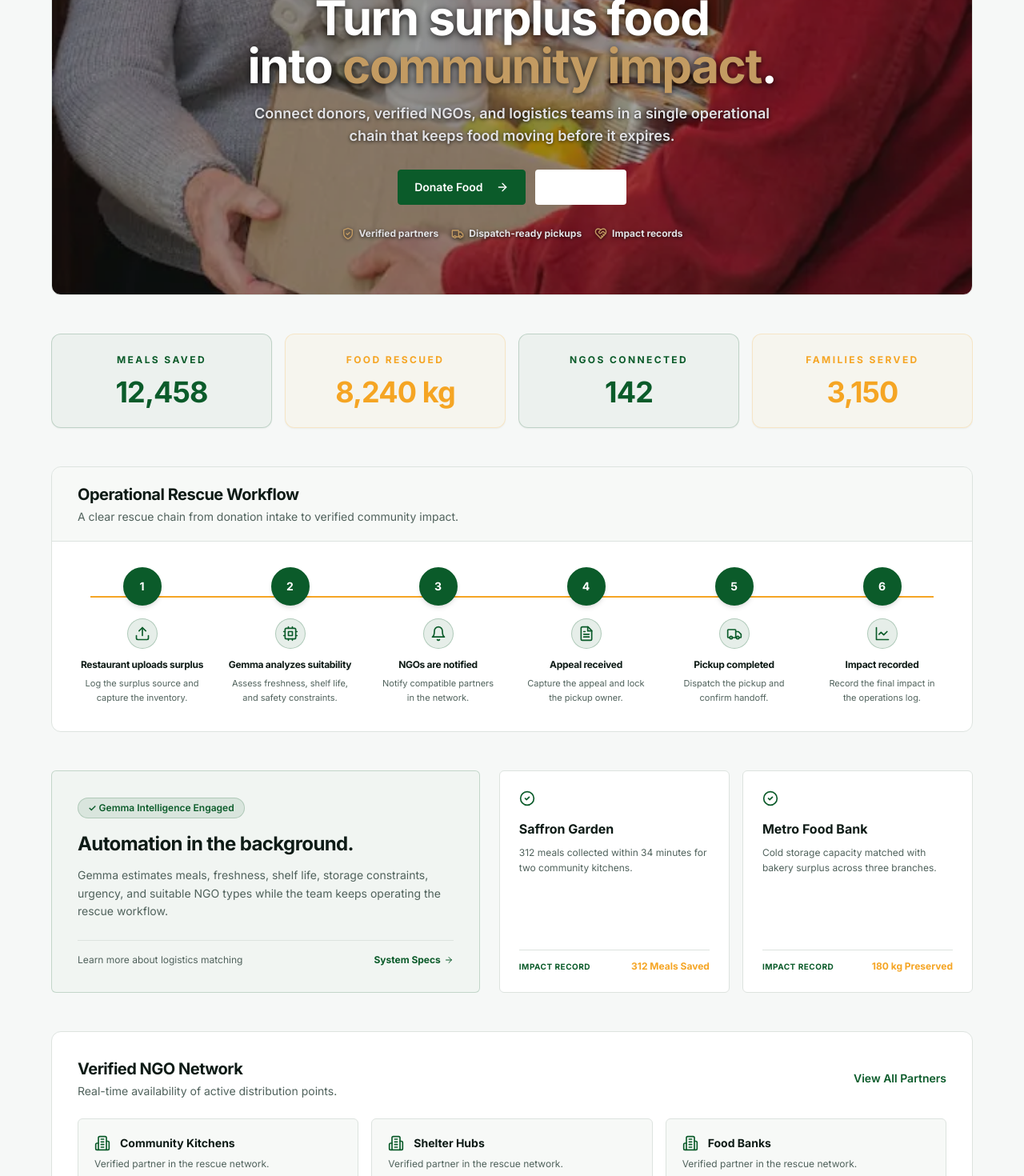
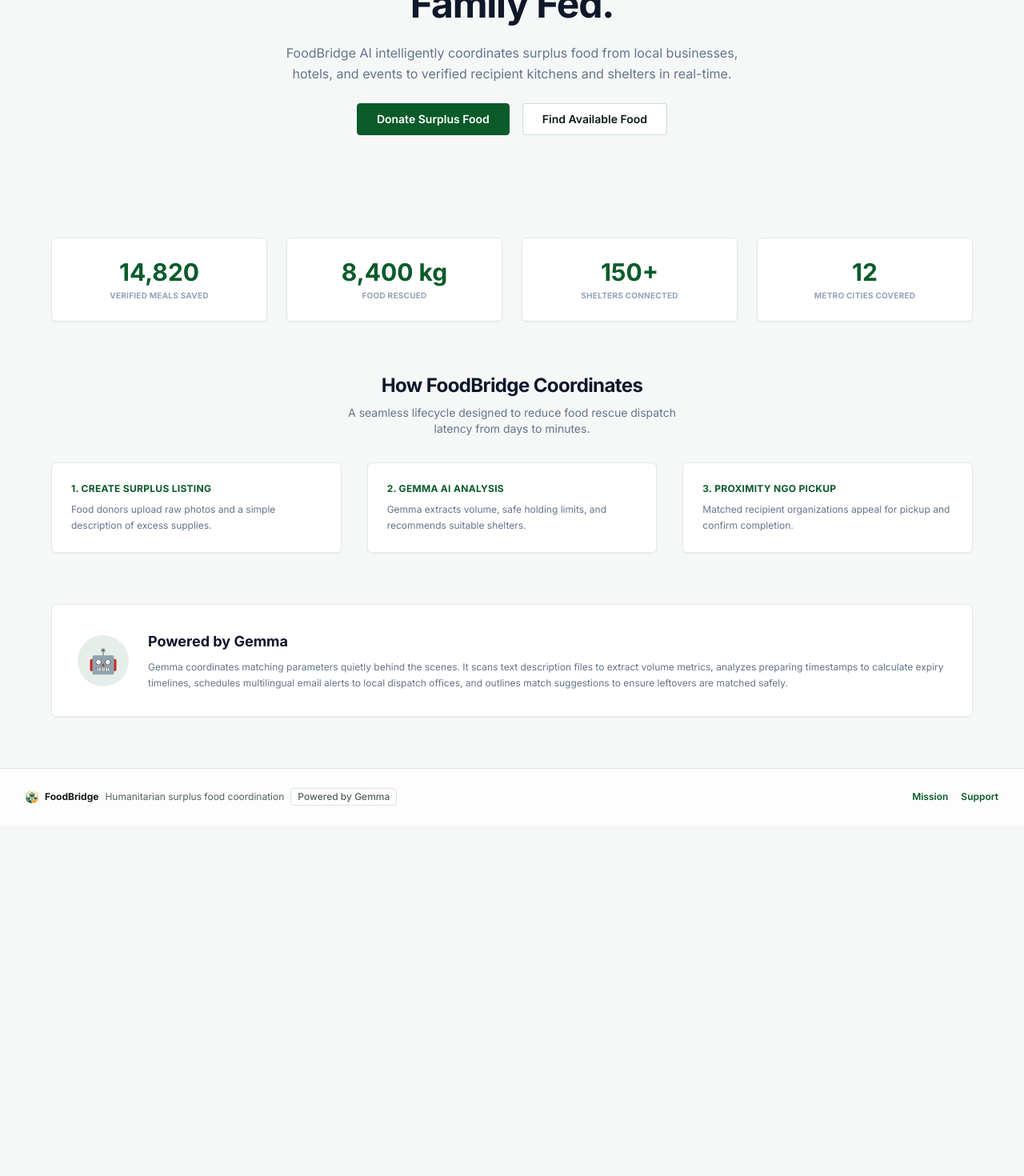
Before and after one commit to DNA-Coded/bridgefood, a React (Vite) app in the folder apps/web/: page / in a window 1280 px wide. Shown: the part 260-1730 px from the top of the page at 80% size. After the commit the page ends 1291 px from the top, so only its background shows below. Built offline with nearby package versions, Linux system fonts and the light colour scheme.

Commit message:
style: remove Sustainable Humanitarian Impact Network badge element from landing page

```diff
--- a/apps/web/src/pages/Home.tsx
+++ b/apps/web/src/pages/Home.tsx
@@ -1,17 +1,3 @@
-import React from 'react';
-import {
-  ArrowRight,
-  Building2,
-  CheckCircle2,
-  HeartHandshake,
-  ShieldCheck,
-  Truck,
-  Upload,
-  Cpu,
-  Bell,
-  FileText,
-  LineChart
-} from 'lucide-react';
 import { Card } from '../components/ui/Card';
 import { Button } from '../components/ui/Button';
 
@@ -20,201 +6,73 @@ interface HomeProps {
 }
 
 export const Home: React.FC<HomeProps> = ({ onNavigate }) => {
-  const steps = [
-    { label: 'Restaurant uploads surplus', icon: Upload, desc: 'Log the surplus source and capture the inventory.' },
-    { label: 'Gemma analyzes suitability', icon: Cpu, desc: 'Assess freshness, shelf life, and safety constraints.' },
-    { label: 'NGOs are notified', icon: Bell, desc: 'Notify compatible partners in the network.' },
-    { label: 'Appeal received', icon: FileText, desc: 'Capture the appeal and lock the pickup owner.' },
-    { label: 'Pickup completed', icon: Truck, desc: 'Dispatch the pickup and confirm handoff.' },
-    { label: 'Impact recorded', icon: LineChart, desc: 'Record the final impact in the operations log.' },
-  ];
-
-  const metrics = [
-    { value: '12,458', label: 'Meals Saved', isGreen: true },
-    { value: '8,240 kg', label: 'Food Rescued', isGreen: false },
-    { value: '142', label: 'NGOs Connected', isGreen: true },
-    { value: '3,150', label: 'Families Served', isGreen: false },
-  ];
-
   return (
-    <div className="space-y-12 pb-8 overflow-x-hidden">
-      {/* Redesigned Hero Section with Cover Background & Centered Text */}
-      <section className="relative overflow-hidden rounded-xl bg-cover bg-center min-h-[500px] flex items-center justify-center p-8 md:p-16 border border-border" style={{ backgroundImage: "url('/hero-bg.webp')" }}>
-        <div className="absolute inset-0 bg-[#121416]/40 backdrop-blur-[0.5px]"></div>
-        <div className="relative z-10 max-w-3xl mx-auto flex flex-col items-center justify-center text-center space-y-7">
-          <span className="inline-flex items-center rounded-sm border border-[#c39b62]/40 bg-[#121416]/85 px-3 py-1 text-xs font-bold uppercase tracking-wider text-[#c39b62]">
-            Humanitarian logistics platform
-          </span>
-          <div className="space-y-4">
-            <h1 className="text-4xl font-extrabold leading-tight tracking-tight text-white md:text-6xl drop-shadow-[0_2px_4px_rgba(0,0,0,0.8)]">
-              Turn surplus food <br />
-              into <span className="text-[#c39b62]">community impact</span>.
+    <div className="space-y-16">
+      {/* 1. Hero Section */}
+      <div className="text-center py-10 md:py-16 space-y-6 max-w-3xl mx-auto">
+        <h1 className="text-4xl md:text-5xl font-extrabold tracking-tight text-slate-900 dark:text-white leading-tight">
+          Every Meal Saved is Another Family Fed.
         </h1>
-            <p className="max-w-2xl text-base leading-7 text-[#e2e2e5] md:text-lg drop-shadow-[0_1px_2px_rgba(0,0,0,0.8)] font-semibold">
-              Connect donors, verified NGOs, and logistics teams in a single operational chain that keeps food moving before it expires.
+        <p className="text-base text-slate-500 dark:text-slate-400 max-w-xl mx-auto leading-relaxed">
+          FoodBridge AI intelligently coordinates surplus food from local businesses, hotels, and events to verified recipient kitchens and shelters in real-time.
         </p>
-          </div>
-          <div className="flex flex-col gap-3 sm:flex-row justify-center w-full max-w-md">
-            <Button onClick={() => onNavigate('/role-selection')} size="lg" className="w-full sm:w-auto bg-[#c39b62] text-white hover:bg-[#b38b52] font-bold">
-              Donate Food <ArrowRight className="ml-2 h-4 w-4" />
+        <div className="flex flex-wrap justify-center gap-4">
+          <Button onClick={() => onNavigate('/role-selection')} className="px-6 py-2.5">
+            Donate Surplus Food
           </Button>
-            <Button onClick={() => onNavigate('/organizations/discover')} variant="outline" size="lg" className="w-full sm:w-auto border-white/40 bg-[#121416]/60 text-white hover:bg-white/20 hover:text-white font-bold">
-              Find NGOs
+          <Button onClick={() => onNavigate('/role-selection')} variant="outline" className="px-6 py-2.5 border-primary/20 hover:bg-primary/10">
+            Find Available Food
           </Button>
         </div>
-          <div className="flex flex-wrap justify-center gap-4 text-xs font-bold text-[#e2e2e5] drop-shadow-[0_1px_2px_rgba(0,0,0,0.8)]">
-            <span className="inline-flex items-center gap-1.5"><ShieldCheck className="h-4 w-4 text-[#c39b62]" /> Verified partners</span>
-            <span className="inline-flex items-center gap-1.5"><Truck className="h-4 w-4 text-[#c39b62]" /> Dispatch-ready pickups</span>
-            <span className="inline-flex items-center gap-1.5"><HeartHandshake className="h-4 w-4 text-[#c39b62]" /> Impact records</span>
       </div>
-        </div>
-      </section>
 
-      {/* Metrics Cards: Alternating Green and Orange */}
-      <section className="grid gap-4 grid-cols-2 lg:grid-cols-4">
-        {metrics.map((stat) => (
-          <div
-            key={stat.label}
-            className={`rounded-xl border p-6 text-center shadow-sm transition-transform hover:scale-[1.01] ${
-              stat.isGreen
-                ? 'border-primary/20 bg-primary/[0.04] text-primary'
-                : 'border-warning/20 bg-warning/[0.04] text-warning'
-            }`}
-          >
-            <p
-              className={`text-xs font-bold uppercase tracking-[0.2em] ${
-                stat.isGreen ? 'text-primary' : 'text-warning'
-              }`}
-            >
-              {stat.label}
-            </p>
-            <p
-              className={`mt-3 text-3xl font-extrabold tracking-tight md:text-4xl ${
-                stat.isGreen ? 'text-primary' : 'text-warning'
-              }`}
-            >
-              {stat.value}
-            </p>
-          </div>
-        ))}
-      </section>
-
-      {/* Workflow Section with Green step indicators & Orange connecting progress line */}
-      <section className="rounded-xl border border-border bg-card overflow-hidden">
-        <div className="border-b border-border bg-muted/40 px-6 py-5 md:px-8">
-          <h2 className="text-xl font-bold tracking-tight text-foreground">Operational Rescue Workflow</h2>
-          <p className="mt-1 text-sm text-muted-foreground">A clear rescue chain from donation intake to verified community impact.</p>
-        </div>
-        <div className="relative px-6 py-8 md:px-8">
-          {/* Orange Connecting Line (desktop view) */}
-          <div className="absolute top-[68px] left-12 right-12 h-0.5 bg-warning hidden md:block" />
-
-          <div className="grid gap-6 md:grid-cols-6 relative z-10">
-            {steps.map((step, idx) => {
-              const StepIcon = step.icon;
-              return (
-                <div key={step.label} className="flex flex-col items-center text-center group">
-                  {/* Green step indicator */}
-                  <div className="h-12 w-12 rounded-full border-2 border-primary bg-primary text-primary-foreground flex items-center justify-center font-bold text-sm shadow-md transition-transform group-hover:scale-110">
-                    {idx + 1}
-                  </div>
-                  {/* Green Icon */}
-                  <div className="mt-4 p-2 rounded-full bg-primary/10 border border-primary/25">
-                    <StepIcon className="h-5 w-5 text-primary" />
-                  </div>
-                  <h3 className="mt-3 text-xs font-bold text-foreground tracking-tight leading-tight">{step.label}</h3>
-                  <p className="mt-2 text-[11px] leading-relaxed text-muted-foreground max-w-[150px]">
-                    {step.desc}
-                  </p>
-                </div>
-              );
-            })}
-          </div>
-        </div>
-      </section>
-
-      {/* Impact Section: Orange prominently used for metrics and Green supporting labels */}
-      <section className="grid gap-6 lg:grid-cols-[0.95fr_1.05fr]">
-        <Card className="p-8 border-primary/20 bg-primary/[0.02] flex flex-col justify-between">
-          <div>
-            <span className="inline-flex rounded-full border border-primary/20 bg-primary/10 px-3 py-1 text-xs font-semibold text-primary">
-              ✓ Gemma Intelligence Engaged
-            </span>
-            <h2 className="mt-4 text-2xl font-bold tracking-tight text-foreground">Automation in the background.</h2>
-            <p className="mt-3 text-sm leading-relaxed text-muted-foreground">
-              Gemma estimates meals, freshness, shelf life, storage constraints, urgency, and suitable NGO types while the team keeps operating the rescue workflow.
-            </p>
-          </div>
-          <div className="mt-6 pt-4 border-t border-border flex items-center justify-between">
-            <span className="text-xs text-muted-foreground">Learn more about logistics matching</span>
-            <button
-              onClick={() => onNavigate('/about')}
-              className="text-xs font-bold text-primary hover:text-warning transition-colors flex items-center gap-1"
-            >
-              System Specs <ArrowRight className="h-3 w-3" />
-            </button>
-          </div>
-        </Card>
-        <div className="grid gap-4 sm:grid-cols-2">
+      {/* 2. Proximity Impact Metrics Stats */}
+      <div className="grid grid-cols-2 lg:grid-cols-4 gap-6">
         {[
-            {
-              name: 'Saffron Garden',
-              text: '312 meals collected within 34 minutes for two community kitchens.',
-              metric: '312 Meals Saved'
-            },
-            {
-              name: 'Metro Food Bank',
-              text: 'Cold storage capacity matched with bakery surplus across three branches.',
-              metric: '180 kg Preserved'
-            },
-          ].map((item) => (
-            <Card key={item.name} className="p-6 border-border flex flex-col justify-between hover:border-primary/30 transition-colors">
-              <div>
-                <CheckCircle2 className="h-5 w-5 text-primary" />
-                <h3 className="mt-4 text-base font-bold text-foreground">{item.name}</h3>
-                <p className="mt-2 text-xs leading-relaxed text-muted-foreground">{item.text}</p>
-              </div>
-              <div className="mt-4 pt-3 border-t border-border flex justify-between items-center">
-                <span className="text-[10px] font-bold uppercase tracking-wider text-primary">Impact Record</span>
-                <span className="text-xs font-bold text-warning">{item.metric}</span>
-              </div>
+          { metric: '14,820', label: 'Verified Meals Saved' },
+          { metric: '8,400 kg', label: 'Food Rescued' },
+          { metric: '150+', label: 'Shelters Connected' },
+          { metric: '12', label: 'Metro Cities Covered' }
+        ].map((stat, idx) => (
+          <Card key={idx} className="bg-white dark:bg-slate-900 border border-slate-200 dark:border-slate-800 text-center p-6 shadow-sm">
+            <p className="text-3xl font-extrabold text-primary">{stat.metric}</p>
+            <p className="text-[10px] font-bold text-slate-400 mt-1 uppercase tracking-wide">{stat.label}</p>
           </Card>
         ))}
       </div>
-      </section>
 
-      {/* Verified NGO Network */}
-      <section className="rounded-xl border border-border bg-card p-6 md:p-8">
-        <div className="flex flex-col gap-4 md:flex-row md:items-center md:justify-between">
-          <div>
-            <h2 className="text-xl font-bold tracking-tight text-foreground">Verified NGO Network</h2>
-            <p className="mt-1 text-sm text-muted-foreground">Real-time availability of active distribution points.</p>
+      {/* 3. Operational Steps */}
+      <div className="space-y-8">
+        <div className="text-center space-y-2">
+          <h2 className="text-2xl font-bold tracking-tight text-slate-900 dark:text-white">How FoodBridge Coordinates</h2>
+          <p className="text-sm text-slate-500 dark:text-slate-400 max-w-md mx-auto">A seamless lifecycle designed to reduce food rescue dispatch latency from days to minutes.</p>
         </div>
-          <button
-            onClick={() => onNavigate('/organizations/discover')}
-            className="text-sm font-semibold text-primary hover:text-warning transition-colors"
-          >
-            View All Partners
-          </button>
-        </div>
-        <div className="mt-6 grid gap-4 sm:grid-cols-2 lg:grid-cols-3">
-          {['Community Kitchens', 'Shelter Hubs', 'Food Banks', 'Emergency Response', 'NGOs', 'Relief Agencies'].map((org) => (
-            <div
-              key={org}
-              onClick={() => onNavigate('/organizations/discover')}
-              className="group relative rounded-lg border border-border bg-muted/40 p-5 transition-all duration-300 hover:border-primary hover:shadow-md cursor-pointer overflow-hidden"
-            >
-              {/* Orange active state bar at the top, visible on hover/active */}
-              <div className="absolute top-0 left-0 right-0 h-1 bg-transparent group-hover:bg-warning transition-colors duration-300" />
-              <div className="flex items-center gap-3">
-                <Building2 className="h-5 w-5 text-primary shrink-0 transition-transform group-hover:scale-110" />
-                <h3 className="font-bold text-foreground text-sm group-hover:text-primary transition-colors">{org}</h3>
-              </div>
-              <p className="mt-2 text-xs text-muted-foreground">Verified partner in the rescue network.</p>
-            </div>
+        <div className="grid md:grid-cols-3 gap-8">
+          {[
+            { title: '1. Create surplus listing', text: 'Food donors upload raw photos and a simple description of excess supplies.' },
+            { title: '2. Gemma AI analysis', text: 'Gemma extracts volume, safe holding limits, and recommends suitable shelters.' },
+            { title: '3. Proximity NGO pickup', text: 'Matched recipient organizations appeal for pickup and confirm completion.' }
+          ].map((step, idx) => (
+            <Card key={idx} className="bg-white dark:bg-slate-900 border border-slate-200 dark:border-slate-800 p-6 shadow-sm space-y-2">
+              <span className="text-xs font-bold text-primary uppercase tracking-wide block">{step.title}</span>
+              <p className="text-xs text-slate-500 dark:text-slate-400 leading-relaxed">{step.text}</p>
+            </Card>
           ))}
         </div>
-      </section>
+      </div>
+
+      {/* 4. Gemma Highlight Panel */}
+      <Card className="bg-white dark:bg-slate-900 border border-slate-200 dark:border-slate-800 p-6 md:p-8 shadow-sm flex flex-col md:flex-row gap-6 items-center">
+        <div className="h-16 w-16 bg-primary/10 rounded-full flex items-center justify-center text-3xl shrink-0">
+          🤖
+        </div>
+        <div className="space-y-2 flex-1">
+          <h3 className="text-lg font-bold text-slate-900 dark:text-white">Powered by Gemma</h3>
+          <p className="text-xs text-slate-500 dark:text-slate-400 leading-relaxed">
+            Gemma coordinates matching parameters quietly behind the scenes. It scans text description files to extract volume metrics, analyzes preparing timestamps to calculate expiry timelines, schedules multilingual email alerts to local dispatch offices, and outlines match suggestions to ensure leftovers are matched safely.
+          </p>
+        </div>
+      </Card>
     </div>
   );
 };
```
Lines whose indentation alone changed are shown as unchanged.
